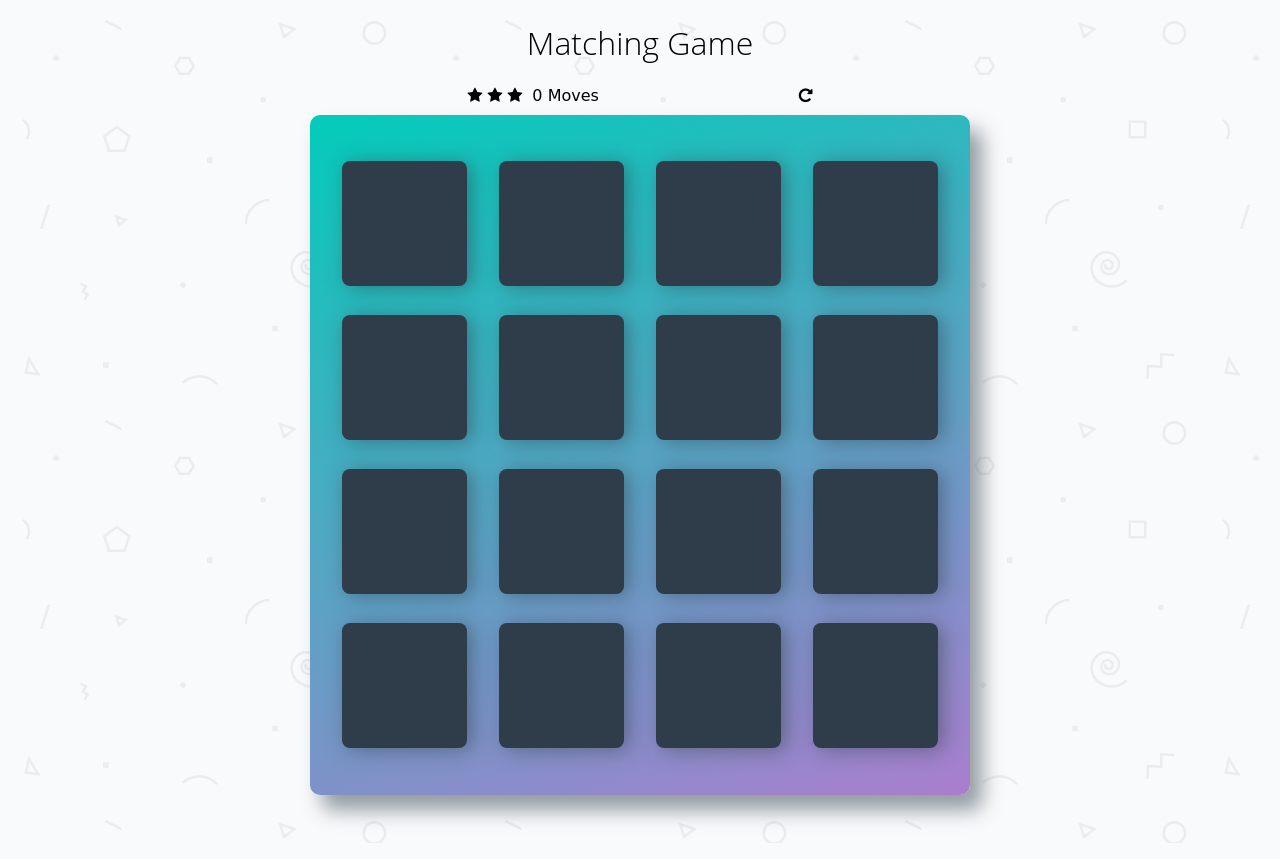
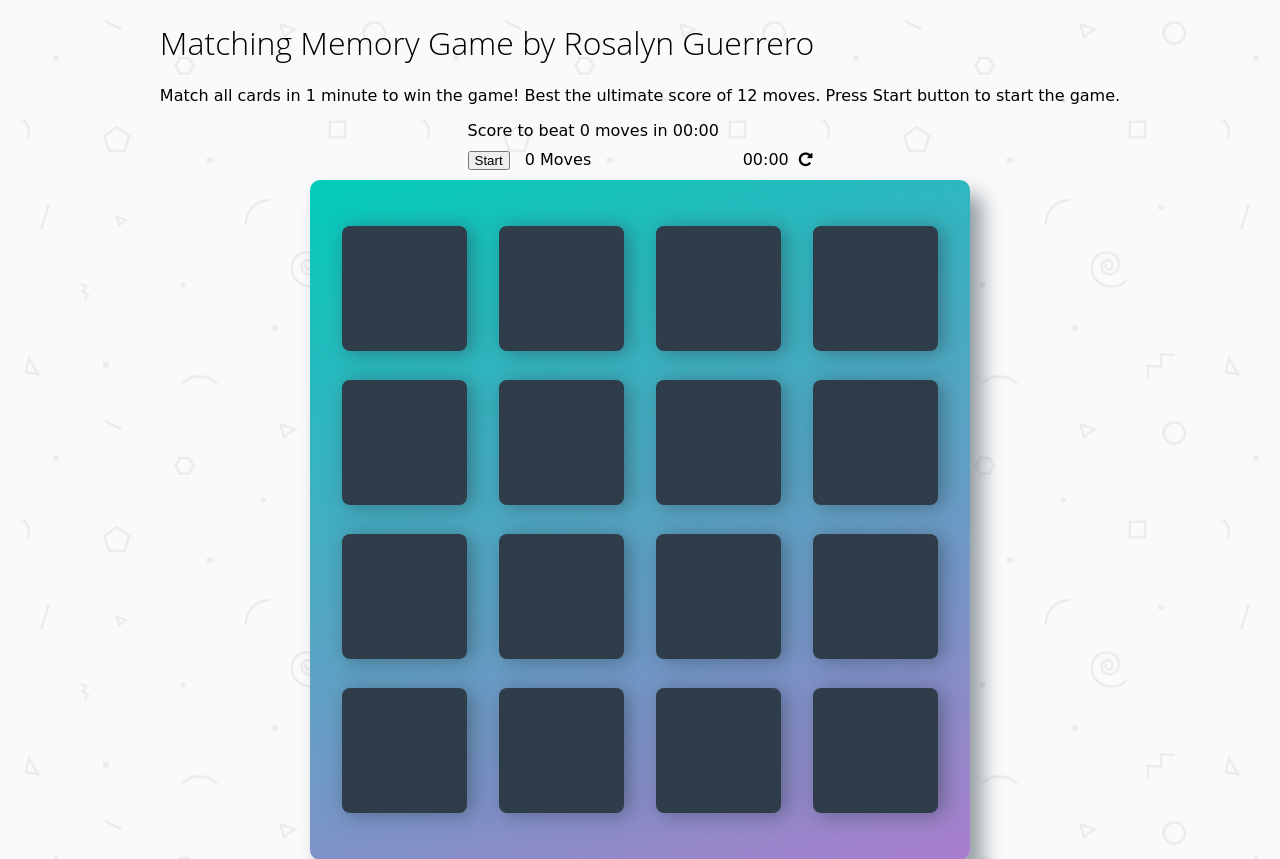
Before and after one commit to rosalyn0922/udacity-memory-game, a PHP site: page / in a window 1280 px wide. Shown: the top 859 px of the page. Run offline with PHP 8.4, Linux system fonts and the light colour scheme; some libraries are stand-ins or nearby versions; some web fonts are replaced.

Commit message:
final game output

```diff
--- a/css/app.css
+++ b/css/app.css
@@ -33,6 +33,11 @@ h1 {
     font-weight: 300;
 }
 
+header p.instructions {
+    font-size: 1em;
+    text-align: center;
+}
+
 /*
  * Styles for the deck of cards
  */
@@ -63,7 +68,7 @@ h1 {
     justify-content: center;
     align-items: center;
     box-shadow: 5px 2px 20px 0 rgba(46, 61, 73, 0.5);
-    transition: transform 2s;
+    transition: transform 1s;
     transform-style: preserve-3d;
 }
 
@@ -94,9 +99,9 @@ h1 {
 }
 
 .score-panel .stars {
+    float: right;
     margin: 0;
     padding: 0;
-    display: inline-block;
     margin: 0 5px 0 0;
 }
 
@@ -105,7 +110,24 @@ h1 {
     display: inline-block;
 }
 
-.score-panel .restart {
+/* control panel */
+.control-panel {
+    text-align: left;
+    width: 345px;
+    margin-bottom: 10px;
+}
+
+.control-panel .restart {
     float: right;
     cursor: pointer;
 }
+.control-panel .timeContent {
+    float: right;
+    padding-right: 10px;
+}
+
+/* Start Button */
+.start-game {
+    padding: 0 5px;
+    margin-right: 10px;
+}
--- a/index.html
+++ b/index.html
@@ -2,7 +2,7 @@
 <html lang="en">
 <head>
     <meta charset="utf-8">
-    <title>Matching Game</title>
+    <title>Matching Memory Game</title>
     <meta name="description" content="">
     <link rel="stylesheet prefetch" href="https://maxcdn.bootstrapcdn.com/font-awesome/4.6.1/css/font-awesome.min.css">
     <link rel="stylesheet prefetch" href="https://fonts.googleapis.com/css?family=Coda">
@@ -12,23 +12,27 @@
 
     <div class="container">
         <header>
-            <h1>Matching Game</h1>
+            <h1>Matching Memory Game by Rosalyn Guerrero</h1>
+            <p class="instructions">Match all cards in 1 minute to win the game! Best the ultimate score of 12 moves. Press Start button to start the game.</p>
         </header>
+        <div class="score-panel">
+            Score to beat <span class="best-score">0</span> moves in <span class="score-time">00:00</span>
+            <ul class="stars">
 
-        <section class="score-panel">
-        	<ul class="stars">
-        		<li><i class="fa fa-star"></i></li>
-        		<li><i class="fa fa-star"></i></li>
-        		<li><i class="fa fa-star"></i></li>
-        	</ul>
+            </ul>
+        </div>
+        <section class="control-panel">
+            <button type="button" class="start-game" onclick="startGame()">Start</button>
 
-        	<span class="moves">0</span> Moves
+        	<span class="moves">0</span> Moves &nbsp;
 
             <div class="restart">
-        		<i class="fa fa-repeat"></i>
-        	</div>
+                <i class="fa fa-repeat"></i>
+            </div>
+            <div class="timeContent">
+                <span id="elapsedTimeInMinutes">00</span>:<span id="elapsedTimeInSeconds">00</span>
+            </div>
         </section>
-
     </div>
 
     <script src="https://cdnjs.cloudflare.com/ajax/libs/classlist/1.2.20171210/classList.min.js"></script>
--- a/js/app.js
+++ b/js/app.js
@@ -14,6 +14,17 @@ var matchedCards = []
 var openCard = null
 var movesTotal = document.querySelector('.moves')
 var container = document.querySelector('.container')
+var bestScoreContent = document.querySelector('.best-score')
+var scoreTimeContent = document.querySelector('.score-time')
+var elapsedTimeInSecContent = document.getElementById('elapsedTimeInSeconds')
+var elapsedTimeInMinContent = document.getElementById('elapsedTimeInMinutes')
+var elapsedTimeInSeconds = 0
+var elapsedTimeInMinutes = 0
+var timelimitInMinutes = 1
+var intervalFunction = null
+var bestScore = 0
+var bestScoreTime = 0
+var ultimateScore = 12
 
 // Shuffle function from http://stackoverflow.com/a/2450976
 function shuffle (array) {
@@ -30,6 +41,37 @@ function shuffle (array) {
   }
 
   return array
+}
+
+function determineStarRating () {
+  // Formula: Ultimate Move / Best Move + Ultimate Move * 100 %
+  // Each star is equivalent to 20%
+
+  if (bestScore <= ultimateScore) {
+    return 5
+  } else {
+    var scorePercent = (ultimateScore / (bestScore + ultimateScore)) * 100
+    var starEquivalent = Math.round(scorePercent) / 20
+
+    return Math.abs(starEquivalent)
+  }
+}
+
+function generateStars (totalStars) {
+  var starsFragment = document.createDocumentFragment('div')
+  var liStars = document.createElement('li')
+  var iStars = document.createElement('i')
+  iStars.setAttribute('class', 'fa fa-star')
+
+  for (let index = 0; index < totalStars; index++) {
+    var star = iStars.cloneNode(true)
+
+    liStars.appendChild(star)
+  }
+
+  starsFragment.appendChild(liStars)
+
+  document.querySelector('.stars').appendChild(starsFragment)
 }
 
 function toggleElement (element) {
@@ -66,7 +108,6 @@ function isMatchingSymbol (targetElement, openCard) {
 
 function setMatchedCard (element, matchedCard) {
   matchedCards.push(element)
-  matchedCards.push(matchedCard)
   element.removeEventListener('click', handleSymbolClick)
   matchedCard.removeEventListener('click', handleSymbolClick)
   openCard = null
@@ -76,11 +117,39 @@ var handleSymbolClick = function onSymbolClick (event) {
   var element = event.target
   toggleElement(element)
 
+  event.preventDefault()
+  event.stopPropagation()
   setTimeout(function () {
     if (openCard !== null) {
       // check if it matches currently open card
       if (isMatchingSymbol(element, openCard)) {
         setMatchedCard(element, openCard)
+
+        // Check if the user is a winner
+        if (matchedCards.length === 8) {
+          elapseTimeFormatSeconds = (elapsedTimeInSeconds % 60 > 9 ? '' : '0') + (elapsedTimeInSeconds % 60).toString()
+          elapseTimeFormatMinutes = (parseInt(elapsedTimeInSeconds / 60) > 9 ? '' : '0') + (parseInt(elapsedTimeInSeconds / 60)).toString()
+          completionTime = elapseTimeFormatMinutes + ':' + elapseTimeFormatSeconds
+
+          bestScore = numberOfMoves
+          bestScoreTime = completionTime
+
+          // Add best score and time in page. Time to beat
+          bestScoreContent.textContent = bestScore
+          scoreTimeContent.textContent = bestScoreTime
+
+          var starRating = determineStarRating()
+          var message = ('Congratulations, You are a winner. You have completed the game in ' + completionTime + ' with a total moves of ' + numberOfMoves + '. You have earned ' + starRating + ' star(s). Way to go!!!')
+
+          generateStars(starRating)
+          alert(message)
+
+          // Now clear everything
+          reset()
+          clearInterval(intervalFunction)
+          // end the game prematurely
+          return message
+        }
       } else {
         // if they don't match, reset last two elements clicked open
         closeElement(element)
@@ -94,7 +163,7 @@ var handleSymbolClick = function onSymbolClick (event) {
       // if there is no open Card then assign to open card
       openCard = element
     }
-  }, 1500)
+  }, 1000)
 }
 
 function createSymbol (container, icon, symbol, key) {
@@ -143,6 +212,10 @@ function reset () {
   // reshuffles card
   container.querySelector('.deck').remove()
   initializeAndShuffleSymbols()
+  elapsedTimeInSeconds = 0
+  elapsedTimeInMinutes = 0
+  elapsedTimeInSecContent.textContent = '00'
+  elapsedTimeInMinContent.textContent = '00'
 }
 
 function initializeAndShuffleSymbols () {
@@ -162,16 +235,23 @@ function initializeAndShuffleSymbols () {
   container.appendChild(deckFragment)
 }
 
-/*
- * set up the event listener for a card. If a card is clicked:
- *  - display the card's symbol (put this functionality in another function that you call from this one)
- *  - add the card to a *list* of "open" cards (put this functionality in another function that you call from this one)
- *  - if the list already has another card, check to see if the two cards match
- *    + if the cards do match, lock the cards in the open position (put this functionality in another function that you call from this one)
- *    + if the cards do not match, remove the cards from the list and hide the card's symbol (put this functionality in another function that you call from this one)
- *    + increment the move counter and display it on the page (put this functionality in another function that you call from this one)
- *    + if all cards have matched, display a message with the final score (put this functionality in another function that you call from this one)
- */
+function startGame () {
+  intervalFunction = setInterval(function () {
+    elapsedTimeInSeconds++
+    elapsedTimeInMinutes = parseInt(elapsedTimeInSeconds / 60)
+    elapseTimeFormatSeconds = (elapsedTimeInSeconds % 60 > 9 ? '' : '0') + (elapsedTimeInSeconds % 60).toString()
+    elapseTimeFormatMinutes = (parseInt(elapsedTimeInSeconds / 60) > 9 ? '' : '0') + (parseInt(elapsedTimeInSeconds / 60)).toString()
+
+    if (elapsedTimeInMinutes === timelimitInMinutes) {
+      alert('Time is up!!!!')
+
+      clearInterval(intervalFunction)
+    } else {
+      elapsedTimeInSecContent.textContent = elapseTimeFormatSeconds
+      elapsedTimeInMinutes.textContent = elapseTimeFormatMinutes
+    }
+  }, 1000)
+}
 
 document.addEventListener('DOMContentLoaded', function () {
   initializeAndShuffleSymbols()
```
Also changed, not shown: README.md.
